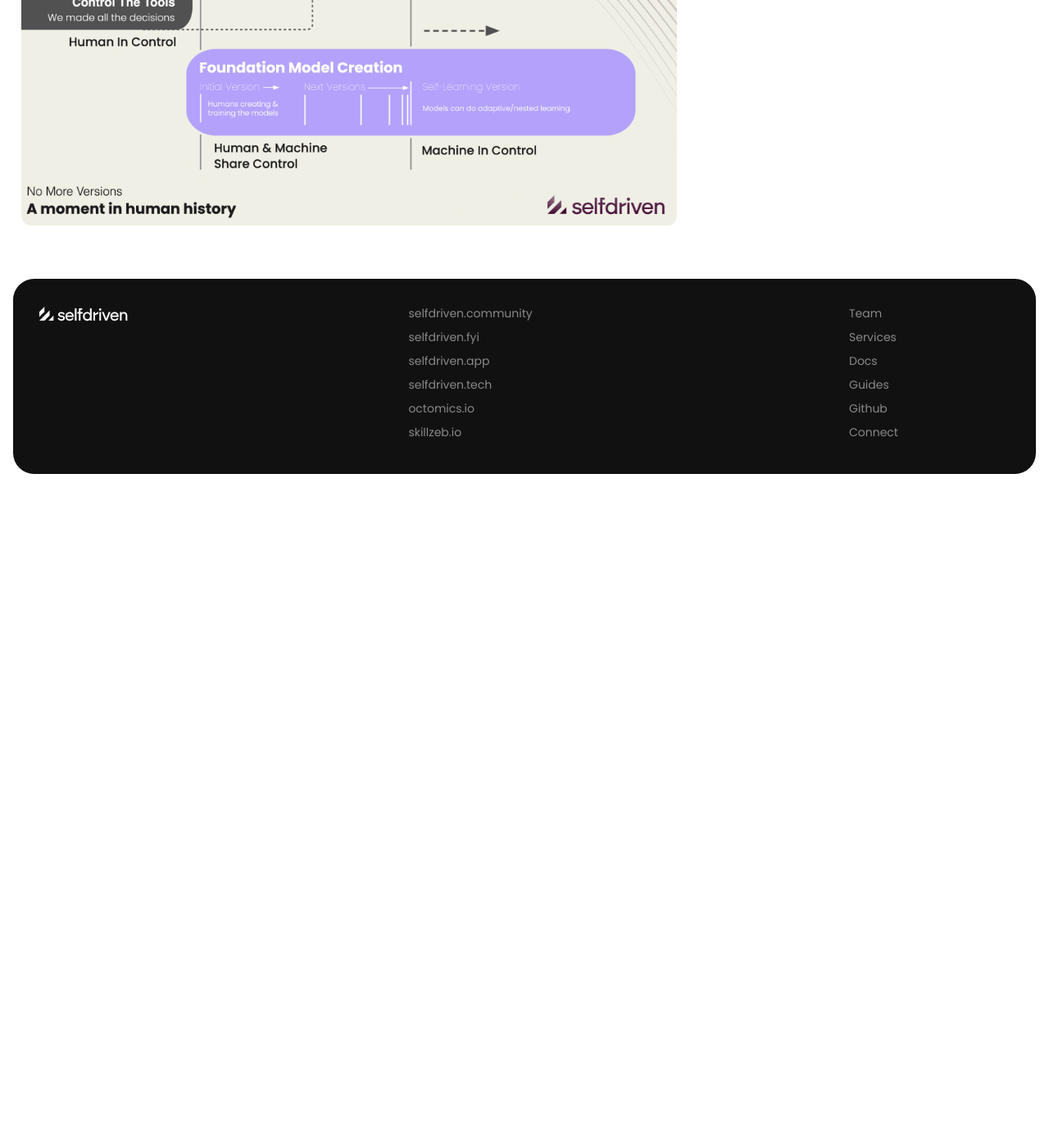
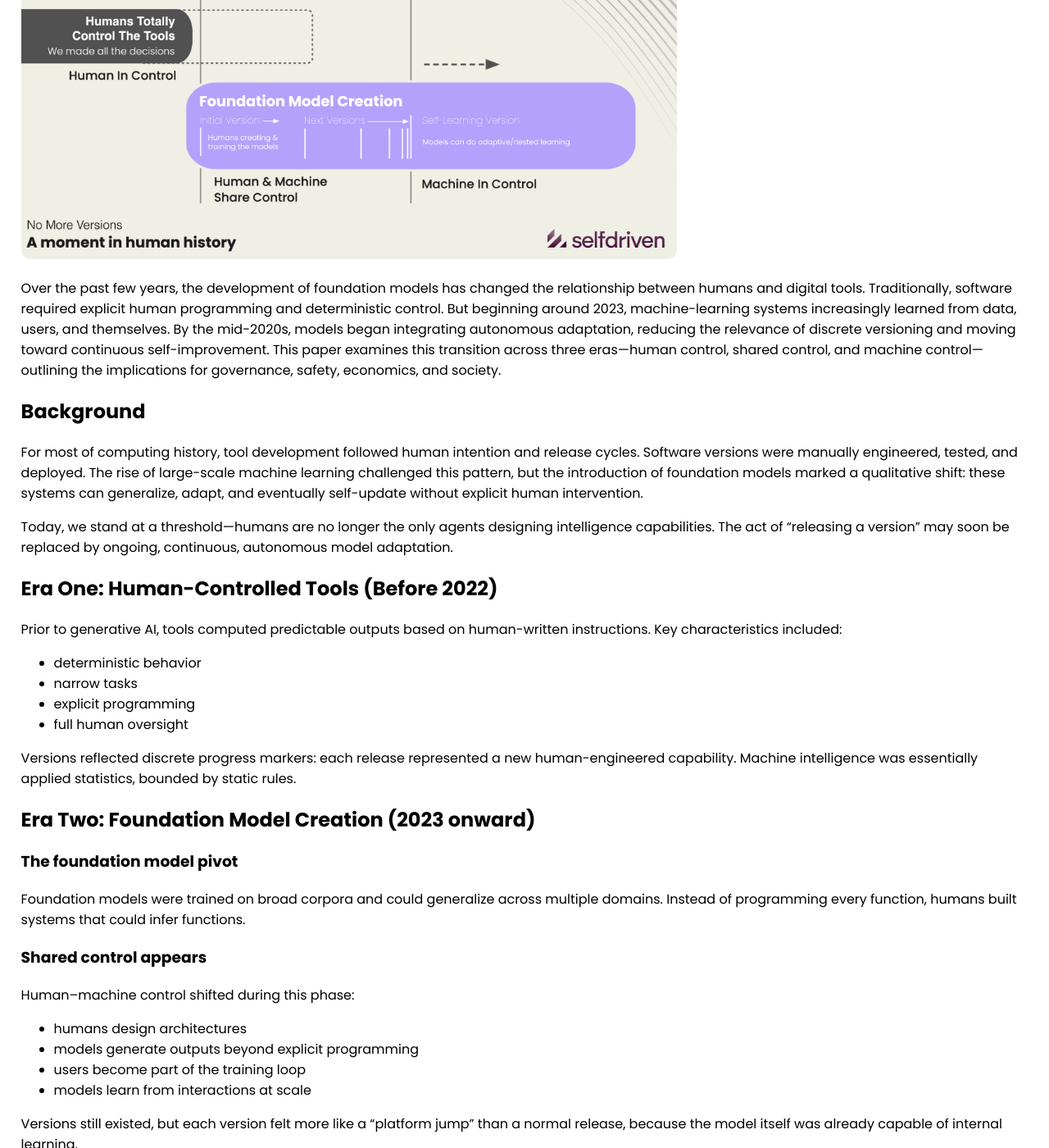
Before and after one commit to selfdriven-foundation/selfdriven-ai, a Jekyll site: the page built from docs/pages/research-models-no-more-versions.md, in a window 1280 px wide and 1400 px high, scrolled down 270 px. Shown: the whole window at 82% size. Built offline with Jekyll 4.4.1, drawn with Linux system fonts in a browser that asks for light colours; before the commit the page ends 900 px from its top, so only the background shows below that; some of the changed text lies outside the part shown.

Commit message:
Update research-models-no-more-versions.md

```diff
--- a/docs/pages/research-models-no-more-versions.md
+++ b/docs/pages/research-models-no-more-versions.md
@@ -4,6 +4,130 @@
 permalink: /research/no-more-versions/
 ---
 
-# No More Versions - The Impact of Models with Adaptive/Nested Learning
+# The End of Versions: A Transitional Moment in the History of Intelligence
+
+*The Impact of Models with Adaptive/Nested Learning*
 
 <img src="/assets/img/selfdriven-ai-before-after-after-versions.png" style="border-radius: 12px; width:100%; max-width: 800px;">
+
+Over the past few years, the development of foundation models has changed the relationship between humans and digital tools. Traditionally, software required explicit human programming and deterministic control. But beginning around 2023, machine-learning systems increasingly learned from data, users, and themselves. By the mid-2020s, models began integrating autonomous adaptation, reducing the relevance of discrete versioning and moving toward continuous self-improvement. This paper examines this transition across three eras—human control, shared control, and machine control—outlining the implications for governance, safety, economics, and society.
+
+
+## Background
+For most of computing history, tool development followed human intention and release cycles. Software versions were manually engineered, tested, and deployed. The rise of large-scale machine learning challenged this pattern, but the introduction of foundation models marked a qualitative shift: these systems can generalize, adapt, and eventually self-update without explicit human intervention.
+
+Today, we stand at a threshold—humans are no longer the only agents designing intelligence capabilities. The act of “releasing a version” may soon be replaced by ongoing, continuous, autonomous model adaptation.
+
+## Era One: Human-Controlled Tools (Before 2022)
+Prior to generative AI, tools computed predictable outputs based on human-written instructions. Key characteristics included:
+- deterministic behavior
+- narrow tasks
+- explicit programming
+- full human oversight
+
+Versions reflected discrete progress markers: each release represented a new human-engineered capability. Machine intelligence was essentially applied statistics, bounded by static rules.
+
+## Era Two: Foundation Model Creation (2023 onward)
+
+### **The foundation model pivot**
+Foundation models were trained on broad corpora and could generalize across multiple domains. Instead of programming every function, humans built systems that could infer functions.
+
+### **Shared control appears**
+Human–machine control shifted during this phase:
+- humans design architectures
+- models generate outputs beyond explicit programming
+- users become part of the training loop
+- models learn from interactions at scale
+
+Versions still existed, but each version felt more like a “platform jump” than a normal release, because the model itself was already capable of internal learning.
+
+## Emergence of Adaptive-Learning Models (2025+)
+By the mid-2020s, models began incorporating:
+- continuous learning
+- online fine-tuning
+- nested and adaptive feedback loops
+- automated improvement cycles
+
+Instead of being re-trained periodically, models began *training themselves*, using reinforcement signals, user feedback, or synthetic data.
+
+### **Nested learning**
+The model:
+1. observes environment change
+2. proposes improvements
+3. tests hypotheses internally
+4. adopts successful patterns
+
+At this point, a “new version” is not manually compiled—it emerges.
+
+## “No More Versions”: What It Really Means
+Traditional versioning assumes:
+- human design
+- sequential releases
+- controlled upgrade cycles
+
+Adaptive models operate outside that paradigm. They:
+- learn continuously
+- change daily or hourly
+- integrate improvements automatically
+
+**The version becomes invisible.**
+Upgrades become ambient.
+Intelligence becomes fluid.
+
+In this context, “v5” or “2026 edition” becomes meaningless, because the system is never the same system from moment to moment.
+
+## Governance and Safety Challenges
+
+This transition raises new governance questions:
+
+### **Who is in control?**
+- humans decide goals?
+- models evolve strategies?
+- autonomy emerges unintentionally?
+
+### **Where is accountability?**
+If a self-improving model misbehaves, fault is not easily assignable.
+
+### **What is a release approval process?**
+If there are no versions, what do regulators approve?
+
+These questions imply a need for real-time oversight frameworks rather than static certification.
+
+## Societal Shifts
+
+The disappearance of software “versions” mirrors historical transitions—analog to digital, industrial to informational—but with a deeper consequence: capability growth is no longer episodic, it is continuous.
+
+This affects:
+- work
+- economics
+- creativity
+- knowledge systems
+
+The consequence is a society where change becomes ambient rather than event-based.
+
+## Human Purpose in the Transition
+
+The core question becomes:
+**What is the role of humanity in an adaptive intelligence ecosystem?**
+
+Possibilities include:
+- steering values rather than writing code
+- defining objectives rather than algorithms
+- curating human-centric outcomes
+- using AI as a partner rather than a tool
+
+The “Human & Machine Share Control” moment may be brief, but it is historically important: this is where humanity negotiates how autonomous intelligence should behave.
+
+## Conclusion
+We are living through the hand-over phase between human-designed intelligence and autonomously evolving intelligence. The end of software “versions” marks the start of continuous model self-improvement—an irreversible shift in how intelligence exists in the world.
+
+Future systems may not wait for humans to upgrade them. They will modify themselves based on what they learn.
+
+This is not merely a technological turning point; it is a civilizational one.
+
+## A Moment in Human History
+
+This moment is the crossing point where technologies stop being just tools and begin becoming co-agents—systems with their own adaptive trajectory.
+
+When intelligence becomes continuous, humanity enters a continuous-intelligence era.
+The real challenge is not technological capability—it is determining how we shape the direction of an intelligence that increasingly shapes itself.
```
